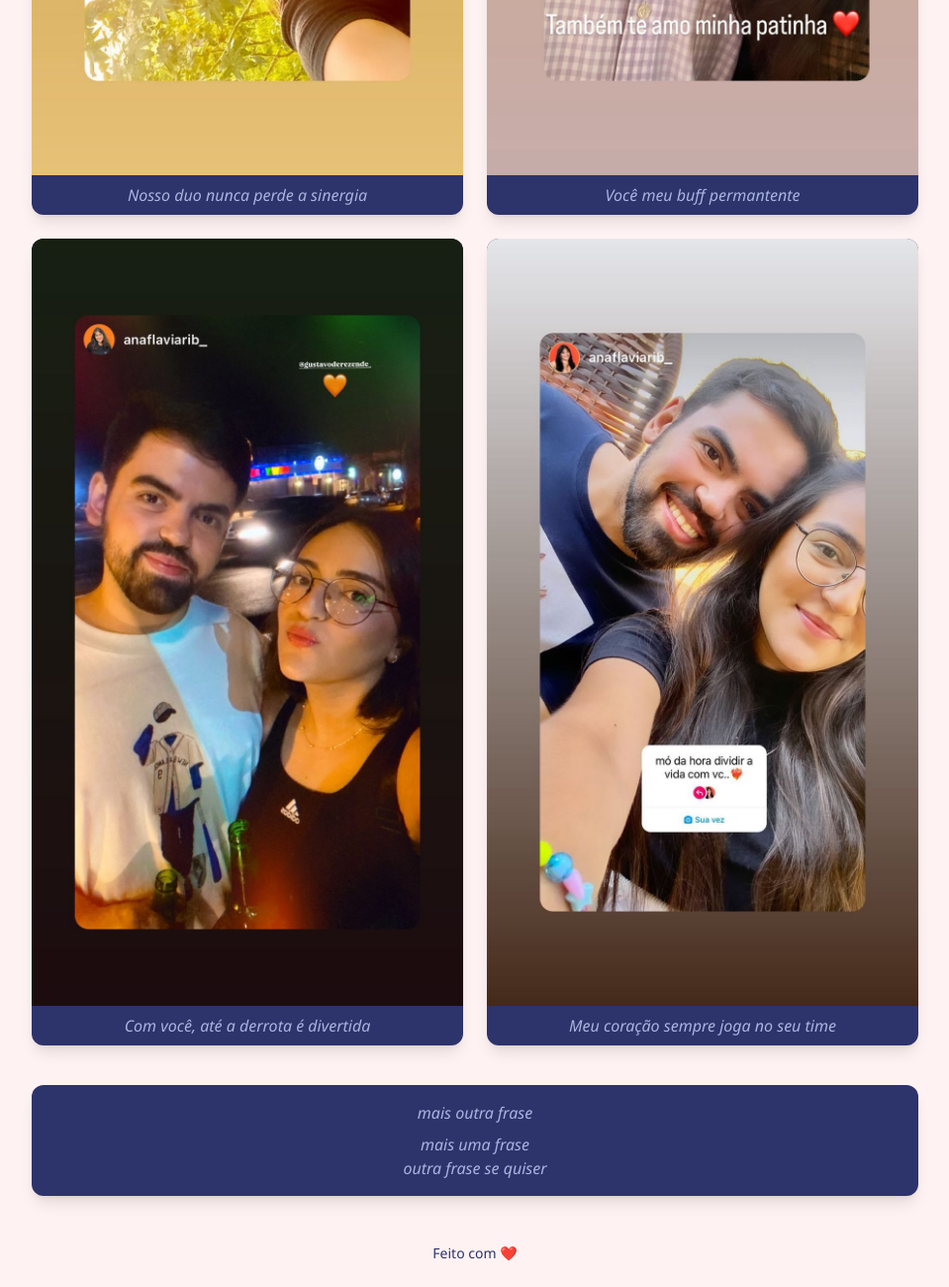
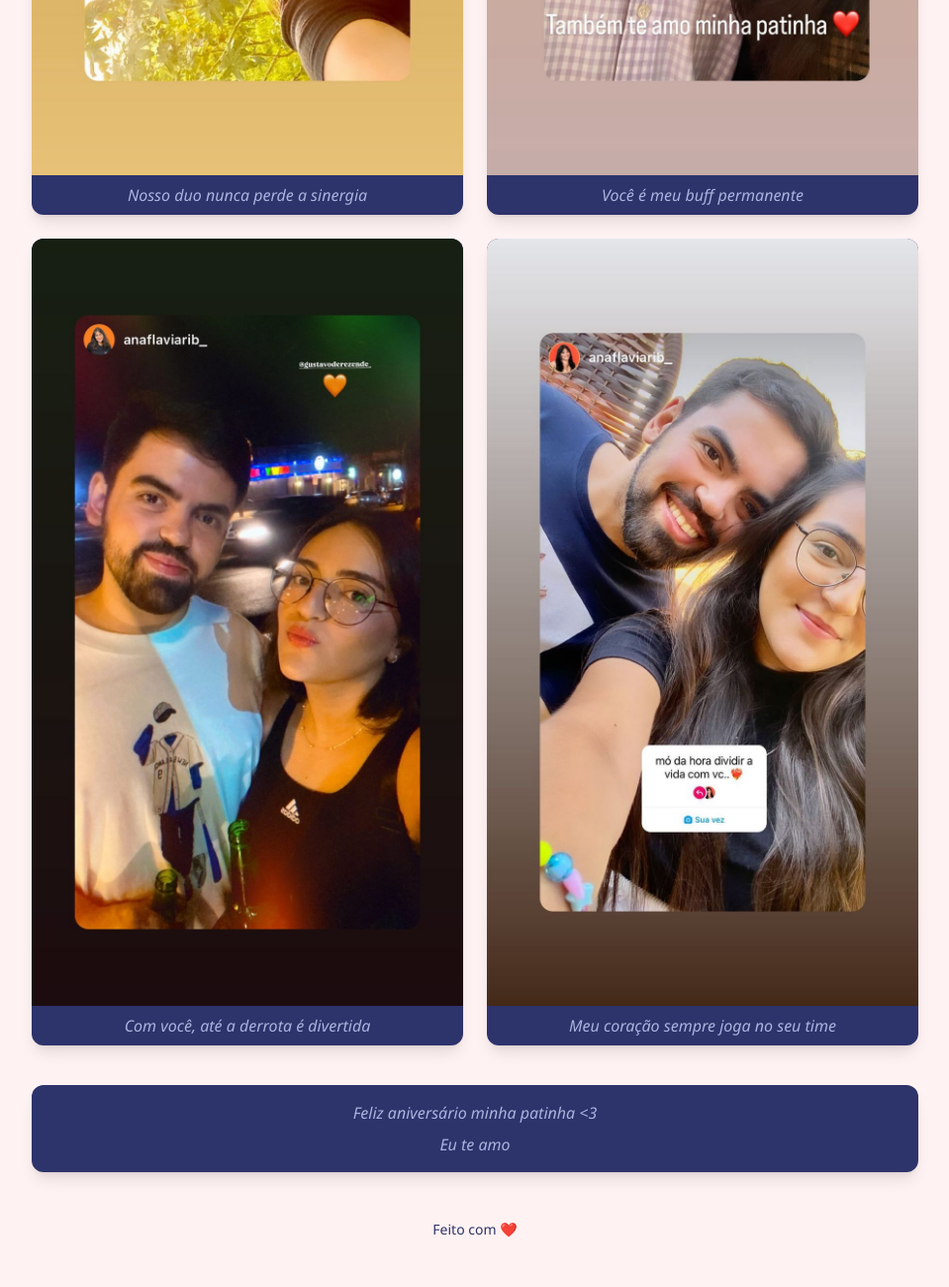
Before and after one commit to Gustavo35612/Gustavo35612.github.io, a plain HTML site: page index.html in a window 1280 px wide. Shown: the part 1701-3001 px from the top of the page at 99% size, without its empty margins (160-1119 px from the left). After the commit the page ends 2977 px from the top, so only its background shows below. Drawn offline with nearby package versions, Linux system fonts and the light colour scheme.

Commit message:
Update index.html

```diff
--- a/index.html
+++ b/index.html
@@ -54,7 +54,7 @@
         </div>
         <div class="bg-[#2D336B] relative overflow-hidden rounded-xl shadow-lg" data-aos="fade-up" data-aos-delay="300">
           <img src="./images/foto5.jpeg" alt="." class="w-full object-cover" />
-          <p class="text-center text-[#A9B5DF] m-2 italic">Você meu buff permantente</p>
+          <p class="text-center text-[#A9B5DF] m-2 italic">Você é meu buff permanente</p>
         </div>
         <div class="bg-[#2D336B] relative overflow-hidden rounded-xl shadow-lg" data-aos="fade-up" data-aos-delay="300">
           <img src="./images/foto6.jpeg" alt="." class="w-full object-cover" />
@@ -69,11 +69,10 @@
       <!-- Frase Especial -->
       <section class="bg-[#2D336B] rounded-xl shadow-lg mt-10 text-center p-2" data-aos="fade-up">
         <p class="text-center text-[#A9B5DF] m-2 italic">
-          mais outra frase
+        Feliz aniversário minha patinha <3
         </p>
         <p class="text-center text-[#A9B5DF] m-2 italic">
-            mais uma frase <br/>
-            outra frase se quiser
+           Eu te amo
         </p>
       </section>
 
```
